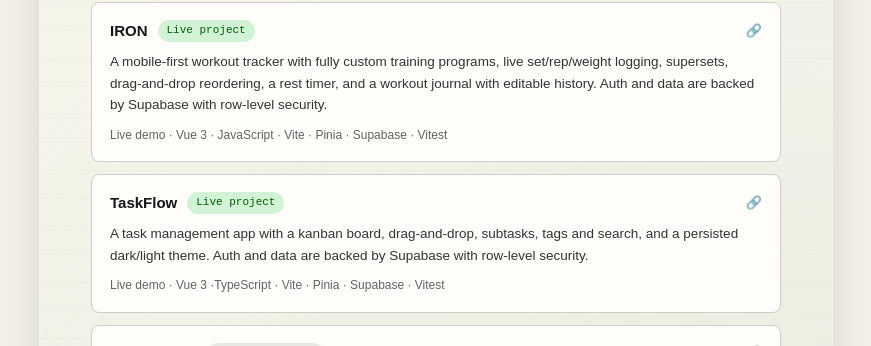
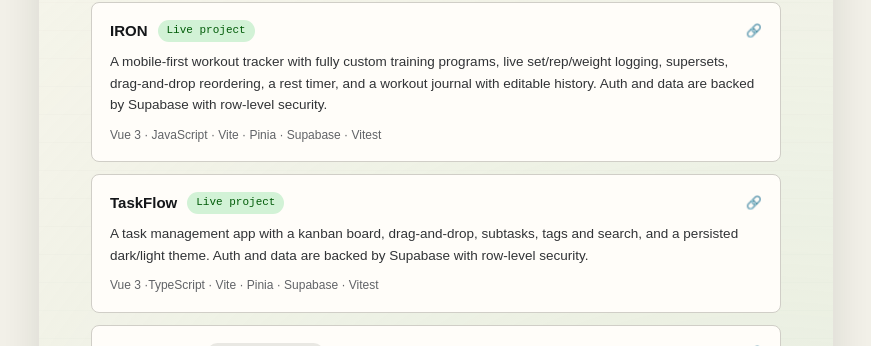
Before and after one commit to GrayMurakami/website-resume, a Nuxt app: page / in a window 1280 px wide. Shown: the part 1940-2286 px from the top of the page, without its empty margins (204-1075 px from the left). Built offline with nearby package versions, Linux system fonts and the light colour scheme.

Commit message:
fix: skills and projects edit

```diff
--- a/app/components/resume/ResumeProjects.vue
+++ b/app/components/resume/ResumeProjects.vue
@@ -28,7 +28,7 @@
         Auth and data are backed by Supabase with row-level security.
       </p>
       <div class="project-meta">
-        Live demo · Vue 3 · JavaScript · Vite · Pinia · Supabase · Vitest
+        Vue 3 · JavaScript · Vite · Pinia · Supabase · Vitest
       </div>
     </a>
 
@@ -54,7 +54,7 @@
         and a persisted dark/light theme. Auth and data are backed by Supabase with row-level security.
       </p>
       <div class="project-meta">
-        Live demo · Vue 3 ·TypeScript ·  Vite · Pinia · Supabase · Vitest
+        Vue 3 ·TypeScript ·  Vite · Pinia · Supabase · Vitest
       </div>
     </a>
 
```
